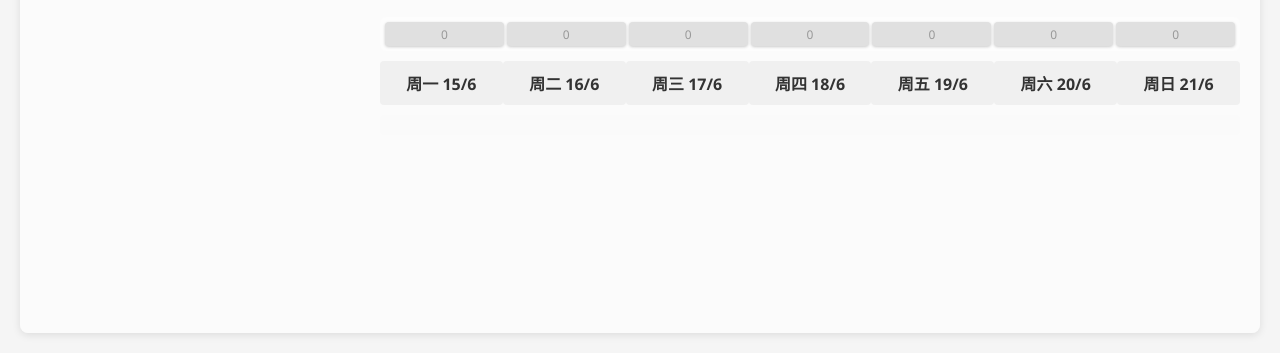
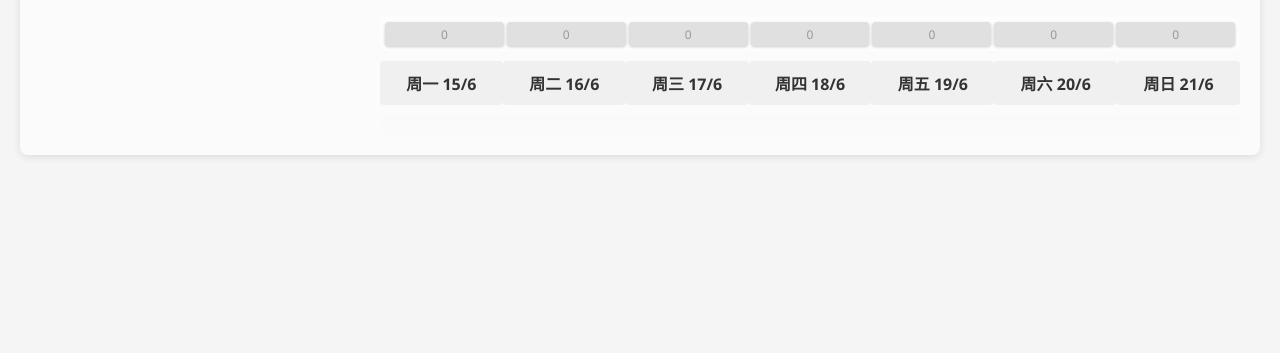
Before and after one commit to Leo-sxd/times, a plain HTML site: page index.html in a window 1280 px wide. Shown: the part 487-840 px from the top of the page. After the commit the page ends 800 px from the top, so only its background shows below. Drawn offline with Linux system fonts and the light colour scheme.

Commit message:
Update times.css

```diff
--- a/times.css
+++ b/times.css
@@ -865,8 +865,6 @@ body {
     border-radius: 8px;
     padding: 20px;
     box-shadow: 0 2px 8px rgba(0, 0, 0, 0.1);
-    height: 50vh;
-    overflow: auto;
 }
 
 .gantt-header {
```
